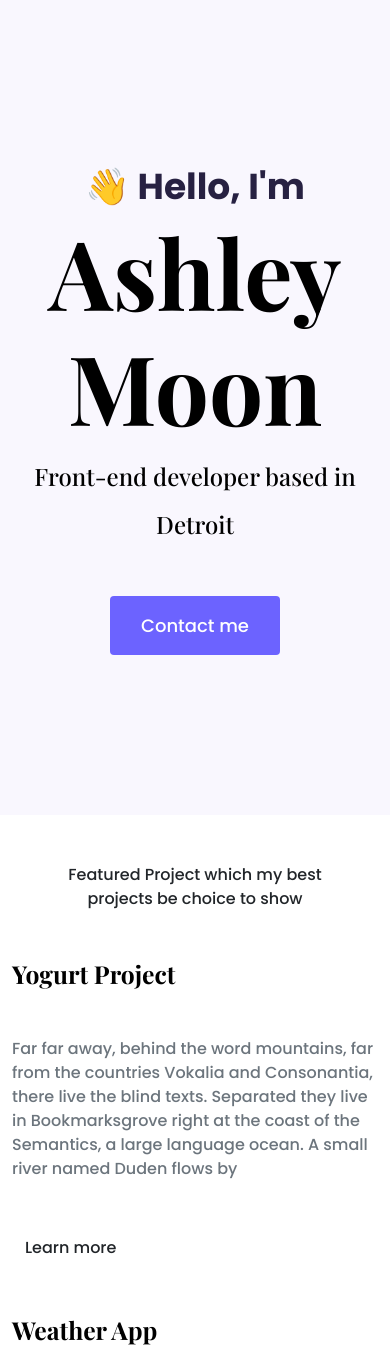
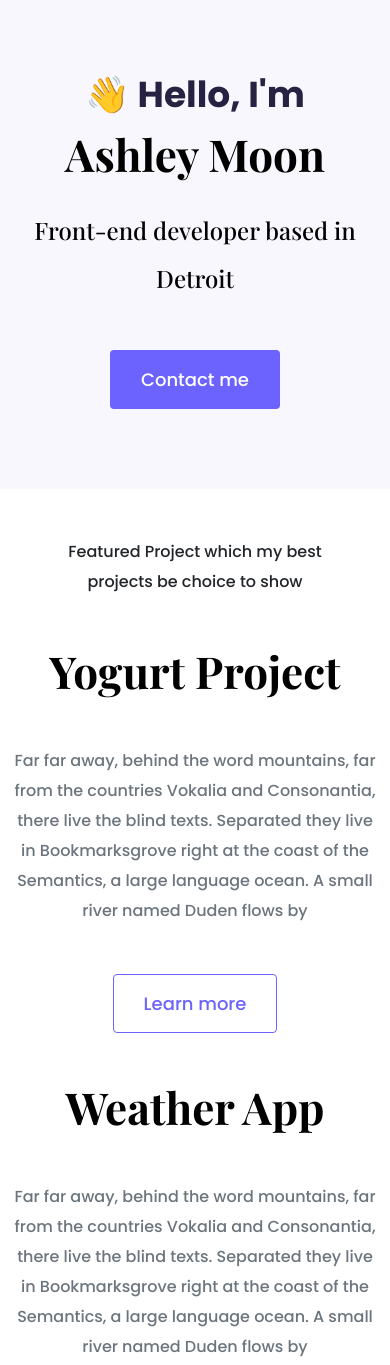
Before and after one commit to ashleynmoon/Moon-Portfolio, a plain HTML site: page index.html in a window 390 px wide. Shown: the top 1365 px of the page. Drawn offline with nearby package versions, Linux system fonts and the light colour scheme.

Commit message:
Updated to look like demo

```diff
--- a/src/style.css
+++ b/src/style.css
@@ -26,6 +26,8 @@ h1 {
 
 p {
   font-weight: normal;
+  font-size: 16px;
+  line-height: 30px;
 }
 
 .hero {
@@ -56,3 +58,34 @@ p {
   line-height: 27px;
   padding: 15px 30px;
 }
+
+.btn-branding-outline {
+  color: var(--branding-color);
+  border: 1px solid var(--branding-color);
+  border-radius: 4px;
+  font-size: 18px;
+  line-height: 27px;
+  padding: 15px 30px;
+}
+
+.project-description {
+  padding: 120px 60px;
+}
+
+@media (max-width: 900px) {
+  h1 {
+    font-size: 44px;
+    line-height: 2;
+  }
+  h2 {
+    font-size: 44px;
+  }
+  .hero {
+    padding: 80px 20px;
+  }
+
+  .project-description {
+    padding: 0;
+    text-align: center;
+  }
+}
```
